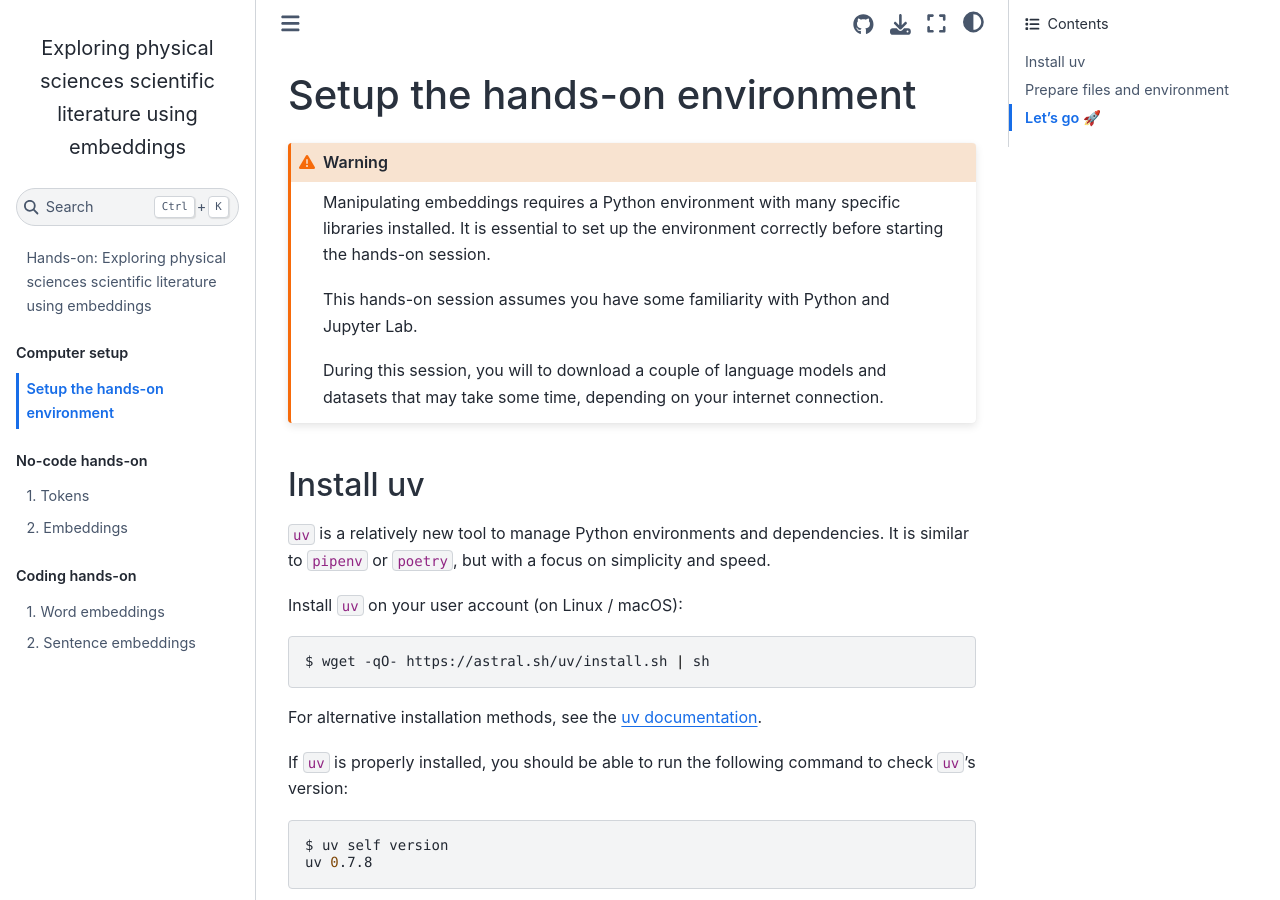
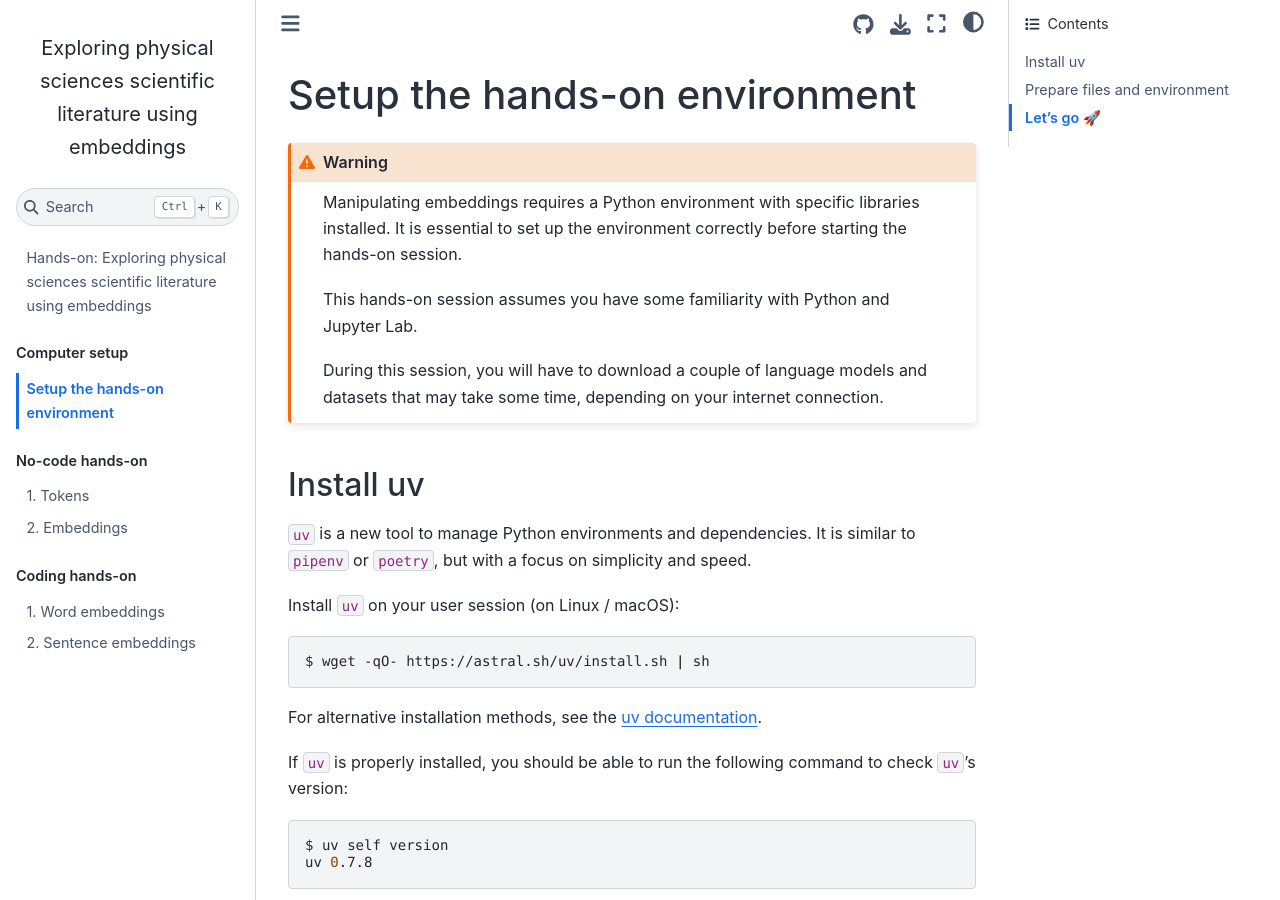
Before and after one commit to pierrepo/handson-scientific-literature-embeddings, a Jupyter Book: the page built from content/setup.md, in a window 1280 px wide and 900 px high. Built offline with Jupyter Book 1.0.4 settings and Sphinx 7.4.7 and the Sphinx Book theme 1.1.4, drawn with Linux system fonts in a browser that asks for light colours; pages that are not in the unit, such as notebooks, are missing from menus.

Commit message:
Fix typos

````diff
--- a/content/setup.md
+++ b/content/setup.md
@@ -1,20 +1,20 @@
 # Setup the hands-on environment
 
 ```{warning}
-Manipulating embeddings requires a Python environment with many specific libraries installed. It is
+Manipulating embeddings requires a Python environment with specific libraries installed. It is
 essential to set up the environment correctly before starting the hands-on session.
 
 This hands-on session assumes you have some familiarity with Python and Jupyter Lab.
 
-During this session, you will to download a couple of language models and datasets that may take some time, depending on your internet connection.
+During this session, you will have to download a couple of language models and datasets that may take some time, depending on your internet connection.
 ```
 
 
 ## Install uv
 
-`uv` is a relatively new tool to manage Python environments and dependencies. It is similar to `pipenv` or `poetry`, but with a focus on simplicity and speed.
+`uv` is a new tool to manage Python environments and dependencies. It is similar to `pipenv` or `poetry`, but with a focus on simplicity and speed.
 
-Install `uv` on your user account (on Linux / macOS):
+Install `uv` on your user session (on Linux / macOS):
 
 ```bash
 $ wget -qO- https://astral.sh/uv/install.sh | sh
````
